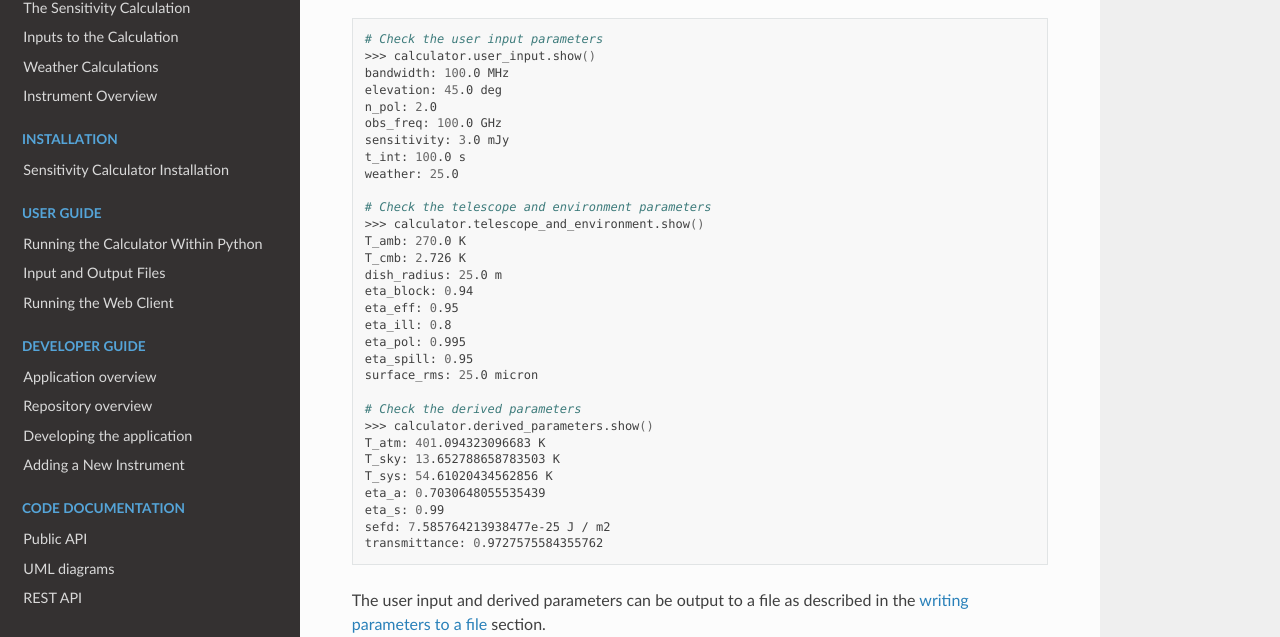
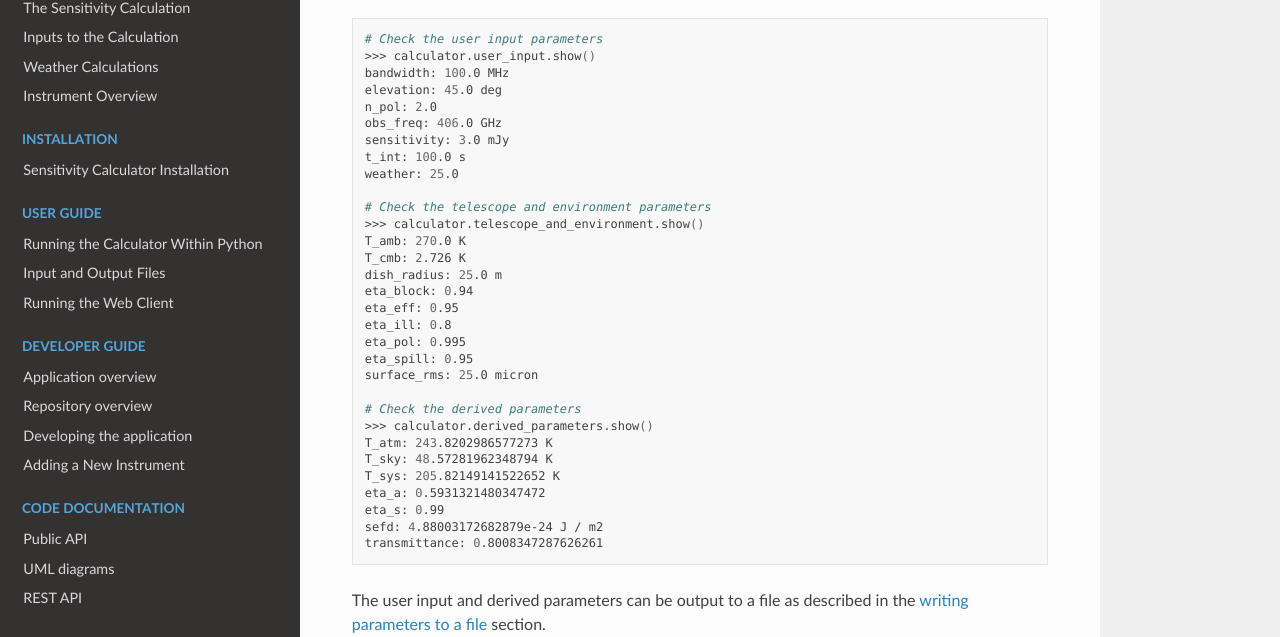
Before and after one commit to ukatc/AtLAST_sensitivity_calculator, a Sphinx documentation site: the page built from docs/source/user_guide/using_the_calculator.rst, in a window 1280 px wide and 900 px high, scrolled down 1661 px. Shown: the part 144-781 px from the top of the window. Built offline with Sphinx 7.4.7 and the Read the Docs theme 3.1.0, drawn with Linux system fonts in a browser that asks for light colours.

Commit message:
Update default obs_freq

```diff
--- a/docs/source/user_guide/using_the_calculator.rst
+++ b/docs/source/user_guide/using_the_calculator.rst
@@ -100,7 +100,7 @@ parameters to the console as follows:
     bandwidth: 100.0 MHz
     elevation: 45.0 deg
     n_pol: 2.0
-    obs_freq: 100.0 GHz
+    obs_freq: 406.0 GHz
     sensitivity: 3.0 mJy
     t_int: 100.0 s
     weather: 25.0
@@ -119,13 +119,13 @@ parameters to the console as follows:
 
     # Check the derived parameters
     >>> calculator.derived_parameters.show()
-    T_atm: 401.094323096683 K
-    T_sky: 13.652788658783503 K
-    T_sys: 54.61020434562856 K
-    eta_a: 0.7030648055535439
+    T_atm: 243.8202986577273 K
+    T_sky: 48.57281962348794 K
+    T_sys: 205.82149141522652 K
+    eta_a: 0.5931321480347472
     eta_s: 0.99
-    sefd: 7.585764213938477e-25 J / m2
-    transmittance: 0.9727575584355762
+    sefd: 4.88003172682879e-24 J / m2
+    transmittance: 0.8008347287626261
 
 The user input and derived parameters can be output to a file as described in the :ref:`writing parameters to a file<section_writing_data>` section.
 
```
